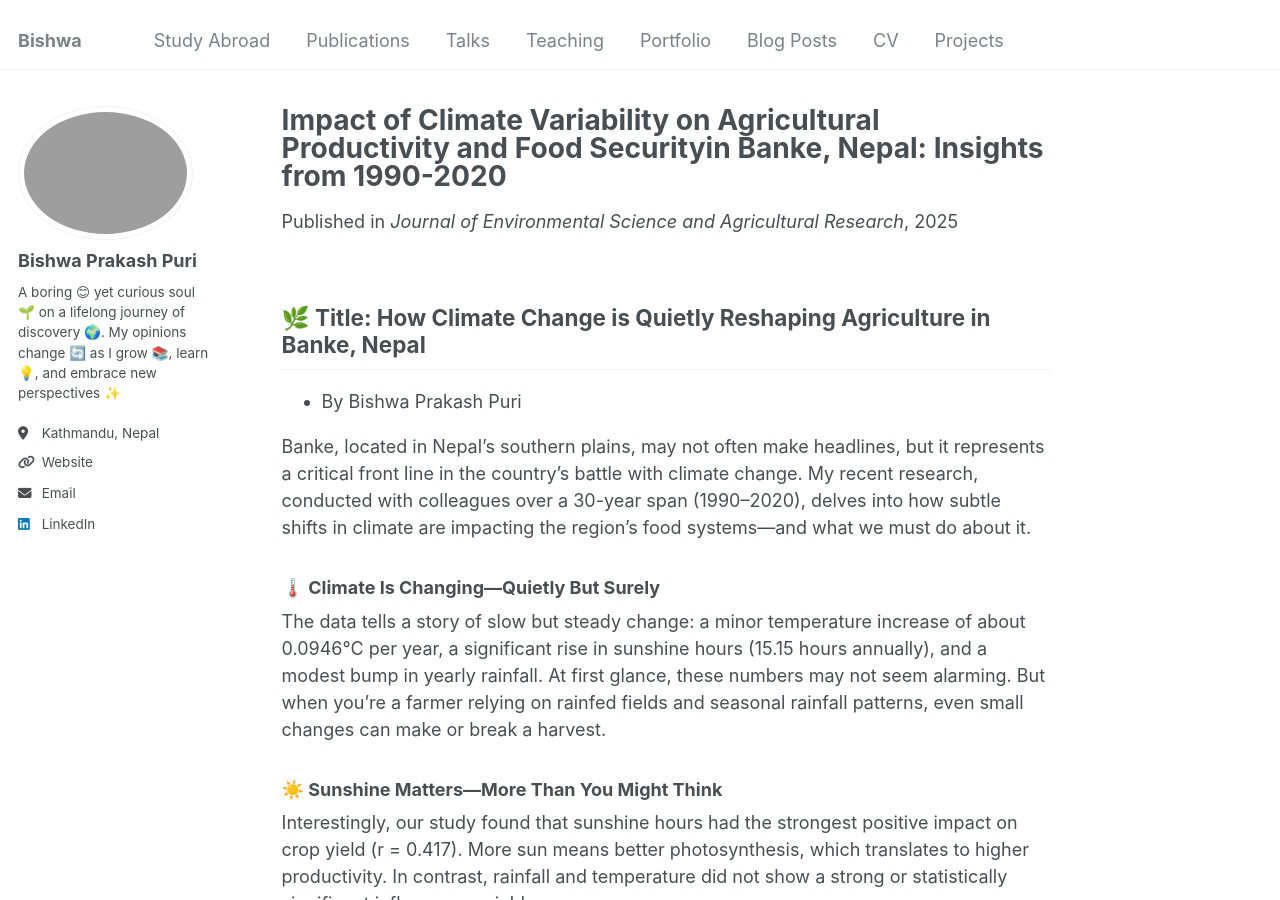
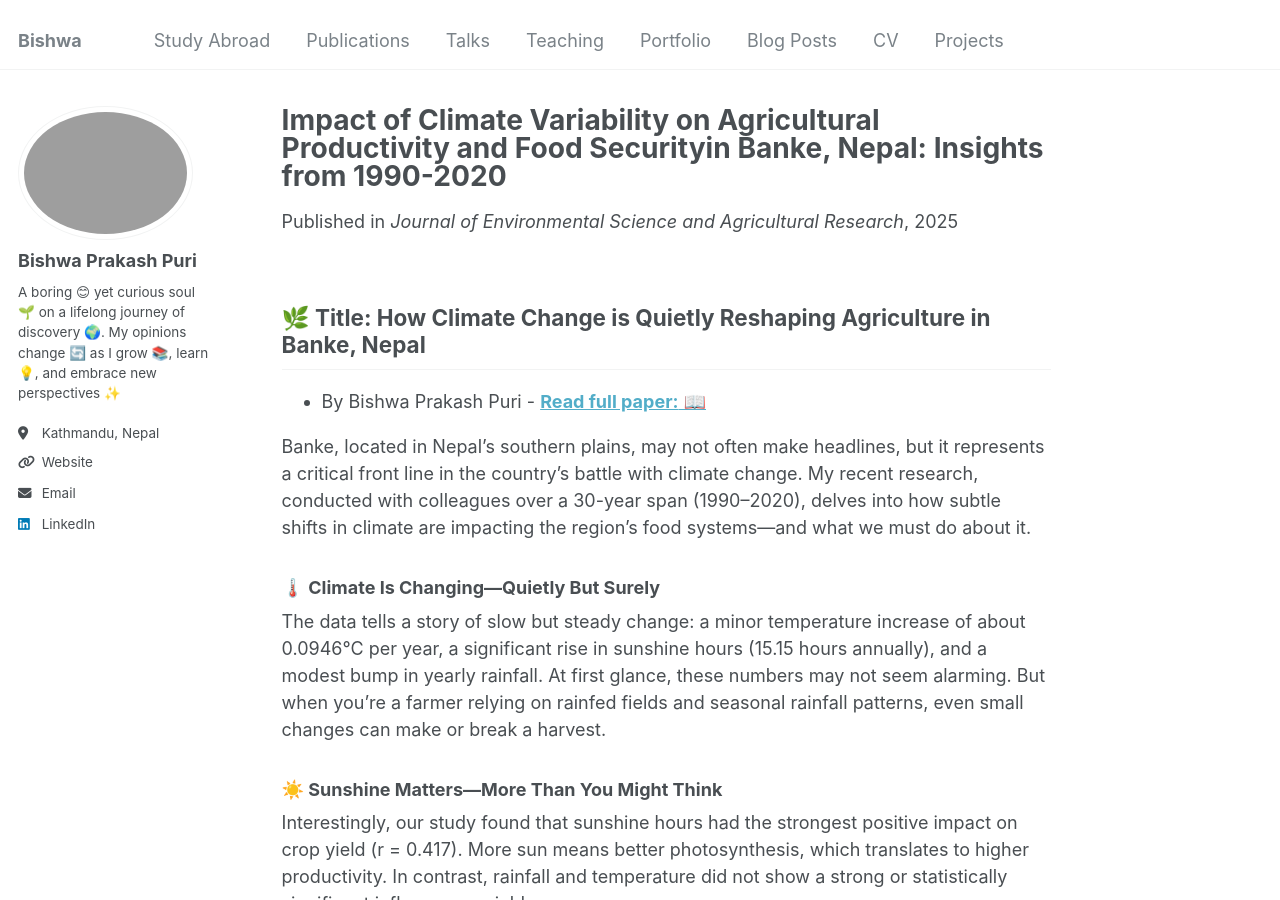
Before and after one commit to workBishwa/imBishwa, a Jekyll site: the page built from _publications/2025-07-10-Impact-of-climate-variability-on-agricultural-productivity-and-Food-security-in-Banke-Nepal-Insight-from-1990-2020.md, in a window 1280 px wide and 900 px high. Built offline with Jekyll 4.4.1, drawn with Linux system fonts in a browser that asks for light colours.

Commit message:
banke paper

```diff
--- a/_publications/2025-07-10-Impact-of-climate-variability-on-agricultural-productivity-and-Food-security-in-Banke-Nepal-Insight-from-1990-2020.md
+++ b/_publications/2025-07-10-Impact-of-climate-variability-on-agricultural-productivity-and-Food-security-in-Banke-Nepal-Insight-from-1990-2020.md
@@ -6,14 +6,14 @@ permalink: /publication/2025-07-10-Impact-of-climate-variability-on-agricultural
 excerpt: 'Nepal’s climate diversity presents complex challenges for its agrarian communities, particularly in regions like Banke where agriculture is highly sensitive to climatic shifts. This study analyzed the period 1990–2020 in Janaki Rural Municipality and found a minor but steady rise in temperature (0.0946°C/year), a significant increase in sunshine hours (15.15 hours/year), and a modest rise in annual rainfall (1.94 mm/year). Statistical analysis showed that sunshine hours were significantly correlated with crop yields (r = 0.417, p = 0.017), while temperature and rainfall were not. Despite adequate overall food production, the district suffers from high dependence on monoculture, rainfed irrigation (93.3%), and limited institutional support. Year-round irrigation markedly improved productivity (7868.63 kg/ha vs. 5450.43 kg/ha). These findings underscore the urgent need for integrated, climate-resilient agricultural strategies to ensure long-term food security in Nepal’s lowland regions....'
 date: 2025-04-14
 venue: 'Journal of Environmental Science and Agricultural Research'
-paperurl: 'https://doi.org/10.3126/jhm.v12i1.72654'
+paperurl: 'https://doi.org/10.61440/JESAR.2025.v3.51'
 citation: 'Rasila Gautam, Bishwa Prakash Puri, Madan Sigdel, Hari Dahal. Impact of Climate Variability on Agricultural Productivity and Food Security in Banke,Nepal: Insights from 1990-2020. J Envi Sci Agri Res. 2025. 3(2): 1-10. DOI: doi.org/10.61440/JESAR.2025.v3.51'
 
 ---
 
 ## 🌿 Title: How Climate Change is Quietly Reshaping Agriculture in Banke, Nepal
 
-- By Bishwa Prakash Puri
+- By Bishwa Prakash Puri - [**Read full paper:** 📖](https://oaskpublishers.com/assets/article-pdf/impact-of-climate-variability-on-agricultural-productivity-and-food-security--in-banke-nepal-insights-from-1990-2020.pdf)
 
 Banke, located in Nepal's southern plains, may not often make headlines, but it represents a critical front line in the country’s battle with climate change. My recent research, conducted with colleagues over a 30-year span (1990–2020), delves into how subtle shifts in climate are impacting the region’s food systems—and what we must do about it.
 
```
